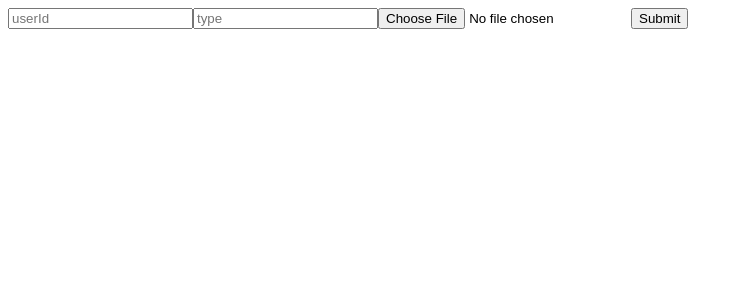
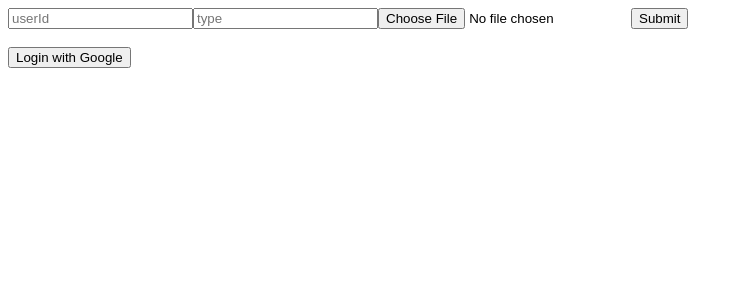
Before and after one commit to Fkiril/PrintWare, a React (Create React App) app in the folder web/: page / in a window 1280 px wide. Shown: the top 300 px of the page, without its empty margins (0-743 px from the left). Built offline with nearby package versions, Linux system fonts and the light colour scheme; no server answers.

Commit message:
Update: first look of Google sign in

```diff
--- a/web/src/App.js
+++ b/web/src/App.js
@@ -1,7 +1,8 @@
-import React from 'react';
+import React, { useState } from 'react';
 import { BrowserRouter as Router, Route, Routes } from 'react-router-dom';
 
 import axios from 'axios';
+import { loginWithGoogleAccount } from './controller/HCMUT_SSO.js';
 
 const test = async (paramUserId, paramType, file) => {
   try {
@@ -25,7 +26,12 @@ const test = async (paramUserId, paramType, file) => {
   }
 }
 
+
 function App() {
+  const [User, setUser] = useState(null);
+  const [CustomToken, setCustomToken] = useState(null);
+  const [GoogleAccessToken, setGoogleAccessToken] = useState(null);
+
   return (
     <Router>
       <div>
@@ -38,6 +44,25 @@ function App() {
           <input type="file" name="file" />
           <button type="submit">Submit</button>
         </form>
+
+        <br/>
+
+        <button onClick={async (e) => {
+          e.preventDefault();
+          const result = await loginWithGoogleAccount();
+
+          console.log(result);
+
+          setUser(result.user);
+          setCustomToken(result.customToken);
+          setGoogleAccessToken(result.googleAccessToken);
+        }}>
+          Login with Google
+        </button>
+
+        {User && <p>Username: {User.name}</p>}
+        {CustomToken && <p>Custom Token: {CustomToken}</p>}
+        {GoogleAccessToken && <p>Google Access Token: {GoogleAccessToken}</p>}
       </div>
     </Router>
   );
--- a/web/src/controller/HCMUT_SSO.js
+++ b/web/src/controller/HCMUT_SSO.js
@@ -1,5 +1,5 @@
-import { clientAuth } from '../services/FirebaseClientSDK.js';
-import { signInWithEmailAndPassword, signOut, reauthenticateWithCredential, confirmPasswordReset, EmailAuthProvider, updatePassword, sendPasswordResetEmail } from 'firebase/auth';
+import { clientAuth, googleProvider, credentialFromResult } from '../services/FirebaseClientSDK.js';
+import { signInWithEmailAndPassword, signOut, reauthenticateWithCredential, confirmPasswordReset, EmailAuthProvider, updatePassword, sendPasswordResetEmail, signInWithRedirect, signInWithPopup, getRedirectResult } from 'firebase/auth';
 
 /**
  * Login with email and password using Firebase Client Auth, it will return the user and the custom token that used for authentication with the server
@@ -63,7 +63,7 @@ export async function changePassword(email, oldPassword, newPassword) {
         });
 }
 
-export async function sendPasswordResetEmail(email) {
+export async function sendCustomPasswordResetEmail(email) {
     await sendPasswordResetEmail(email)
         .then(() => {
             console.log('Password reset email sent successfully');
@@ -84,3 +84,18 @@ export async function resetPassword(oodcode, email) {
             throw error;
         });
 }
+
+export async function loginWithGoogleAccount() {
+    return await signInWithPopup(clientAuth, googleProvider).then(async (result) => {
+        const user = result.user;
+        const customToken = await user.getIdToken();
+
+        const credential = credentialFromResult(result);
+        const googleAccessToken = credential.accessToken;
+
+        return { user, customToken, googleAccessToken };
+    }).catch((error) => {
+        console.log("loginWithGoogleAccount error: ", error);
+        throw error;
+    })
+}
--- a/web/src/services/FirebaseClientSDK.js
+++ b/web/src/services/FirebaseClientSDK.js
@@ -1,5 +1,5 @@
 import { initializeApp } from 'firebase/app';
-import { getAuth } from 'firebase/auth'
+import { getAuth, GoogleAuthProvider } from 'firebase/auth'
 
 const firebaseConfig = {
     apiKey: process.env.REACT_APP_FIREBASE_API_KEY,
@@ -11,6 +11,17 @@ const firebaseConfig = {
 };
 
 const clientApp = initializeApp(firebaseConfig);
+
 const clientAuth = getAuth(clientApp);
 
-export { clientApp, clientAuth };
+const googleProvider = new GoogleAuthProvider();
+googleProvider.addScope('profile');
+googleProvider.addScope('email');
+googleProvider.addScope('https://www.googleapis.com/auth/drive.readonly')
+googleProvider.setCustomParameters({
+    'login_hint': 'printware@example.com'
+})
+
+const credentialFromResult = GoogleAuthProvider.credentialFromResult;
+
+export { clientApp, clientAuth, googleProvider, credentialFromResult };
```
